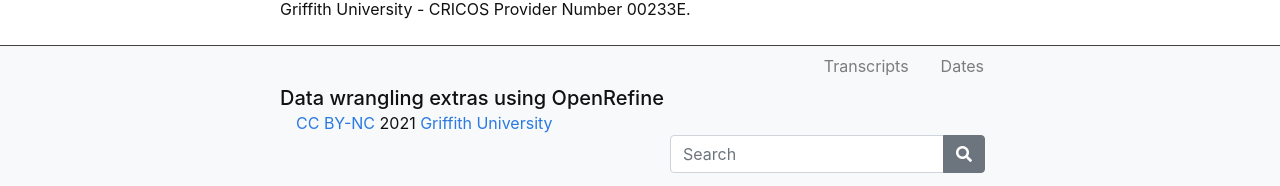
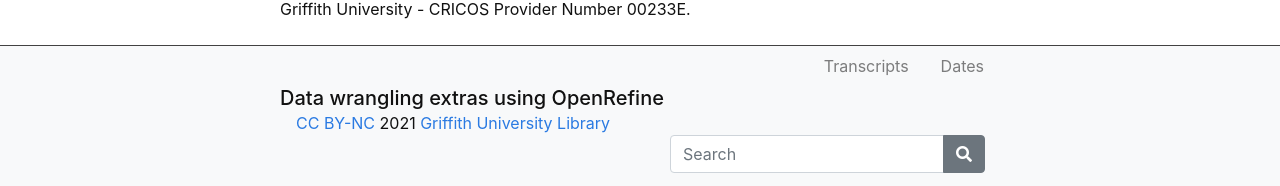
Before and after one commit to GriffithUniLibrary/OpenRefineExtras, a Jekyll site: the page built from index.md, in a window 1280 px wide. Shown: the part 1347-1533 px from the top of the page. Built offline with Jekyll 4.4.1, drawn with Linux system fonts in a browser that asks for light colours.

Commit message:
Update footer.html

```diff
--- a/_includes/footer.html
+++ b/_includes/footer.html
@@ -11,7 +11,7 @@
         <div class="col-md">
           <a class="h5" href="{{ '/' | absolute_url }}">{{ site.title }}</a>
           <br>
-          <span class="pl-3"><a href="https://creativecommons.org/licenses/by-nc/4.0/">CC BY-NC</a> {{ site.pub_year }} <a href="https://www.griffith.edu.au/library">Griffith University</a></span>
+          <span class="pl-3"><a href="https://creativecommons.org/licenses/by-nc/4.0/">CC BY-NC</a> {{ site.pub_year }} <a href="https://www.griffith.edu.au/library">Griffith University Library</a></span>
         <div class="col-md">
           {% if site.search == true %}
           <script>
```
